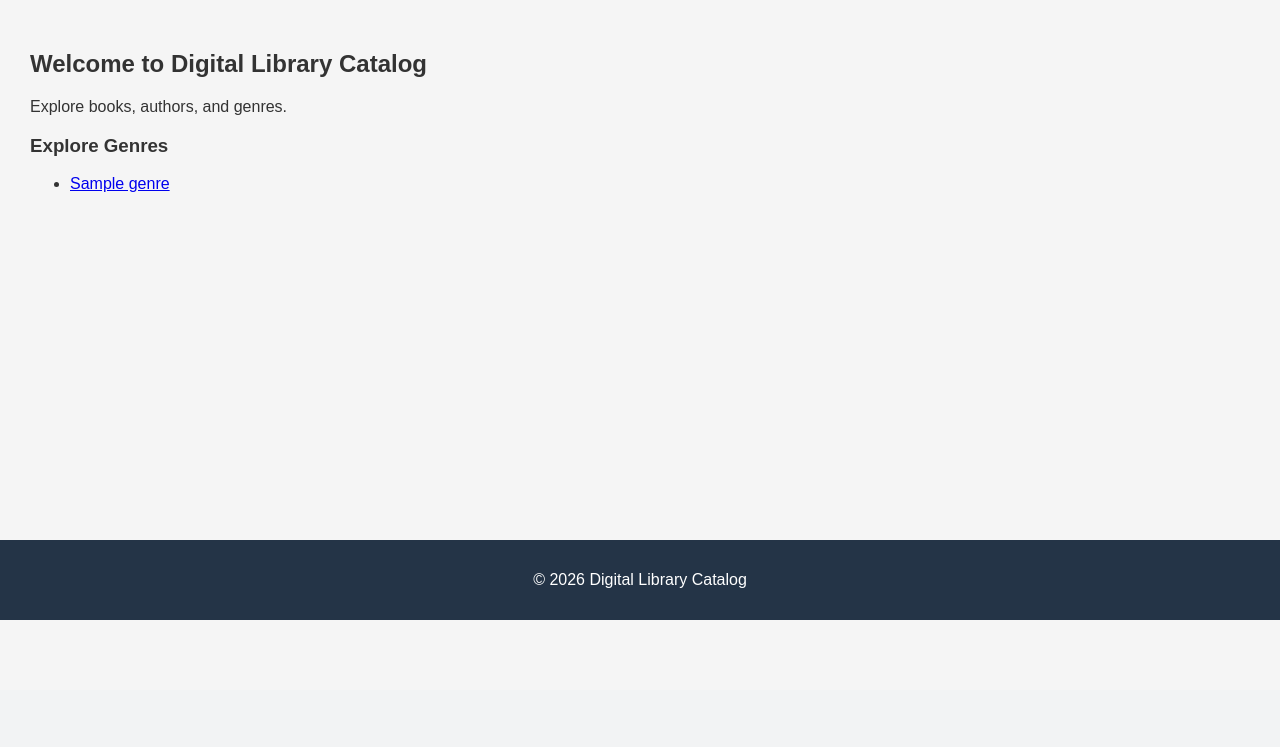
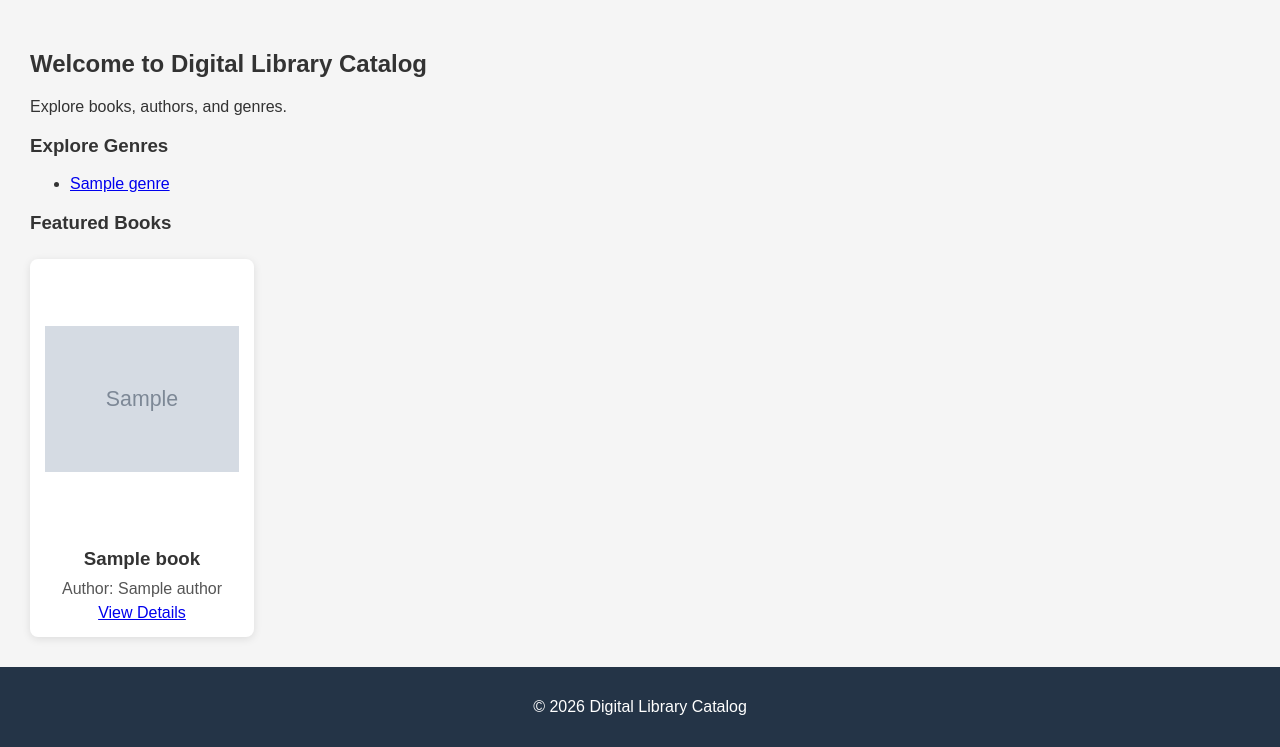
Before and after one commit to MokshithRao/digital-library-catalog, a FastAPI app: page / in a window 1280 px wide. Shown: the part 110-857 px from the top of the page. Before the commit the page ends 730 px from the top, so only its background shows below. Run offline with FastAPI, Linux system fonts and the light colour scheme; tables that the repository leaves empty hold one stand-in row (values such as "Sample post"); grey boxes marked "Sample" are stand-in pictures.

Commit message:
Add next_url parameter to book and genre templates for improved navigation

```diff
--- a/routers/genres.py
+++ b/routers/genres.py
@@ -36,6 +36,7 @@ def genre_books(
             "genres": genres,
             "search": "",
             "selected_genre": genre_id,
-            "current_genre": genre.name
+            "current_genre": genre.name,
+            "next_url": str(request.url)
         }
     )
--- a/templates/details.html
+++ b/templates/details.html
@@ -23,7 +23,7 @@
         {{ "Available" if book.is_available else "Unavailable" }}
     </p>
 
-    <a href="/books">Back to Books</a>
+    <a href="{{ next_url }}">Back</a>
 
 </div>
 {% endblock %}
--- a/templates/home.html
+++ b/templates/home.html
@@ -16,4 +16,28 @@
             </li>
         {% endfor %}
     </ul>
+
+
+    <h3>Featured Books</h3>
+
+    <div class="book-container">
+        {% for book in featured_books %}
+            <div class="book-card">
+
+                <img
+                    src="{{ url_for('static', path='/images/' + book.cover_image) }}"
+                    alt="{{ book.title }}"
+                >
+
+                <h3>{{ book.title }}</h3>
+
+                <p>Author: {{ book.author.name }}</p>
+
+                <a href="{{ url_for('book_details', book_id=book.id) }}?next_url=/">
+                    View Details
+                </a>
+
+            </div>
+        {% endfor %}
+    </div>
 {% endblock %}
--- a/templates/listing.html
+++ b/templates/listing.html
@@ -47,7 +47,7 @@
             <p>Author: {{ book.author.name }}</p>
             <p>Genre: {{ book.genre.name }}</p>
             <p>Publication Year: {{ book.publication_year }}</p>
-            <a href="{{ url_for('book_details', book_id=book.id) }}">
+            <a href="{{ url_for('book_details', book_id=book.id) }}?next_url={{ next_url | urlencode }}">
                 View Details
             </a>
         </div>
```
Also changed, not shown: routers/books.py (+13 -2 lines), routers/home.py (+6 -2 lines).
